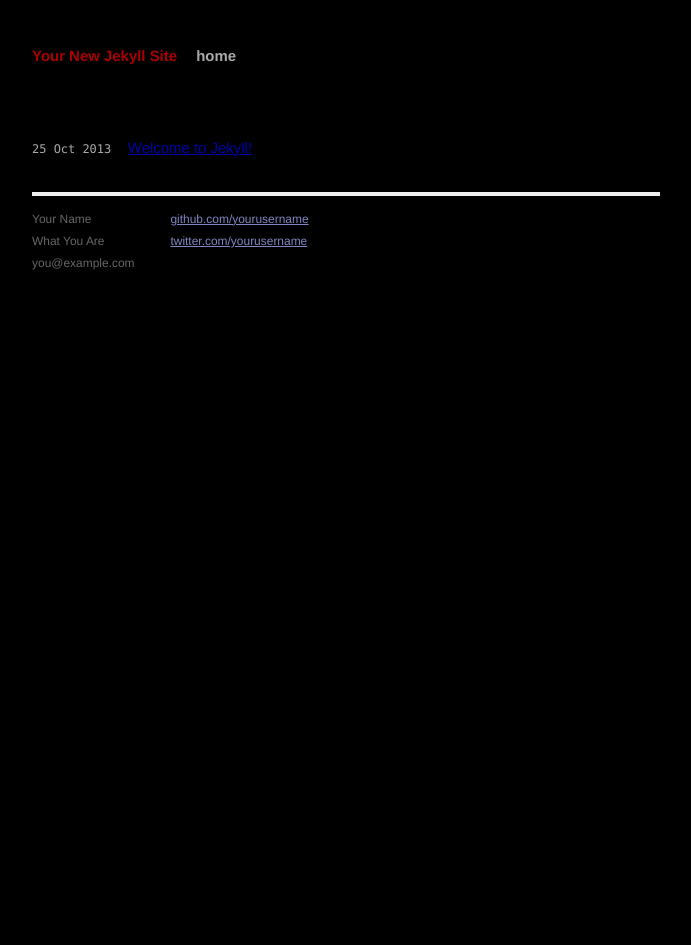
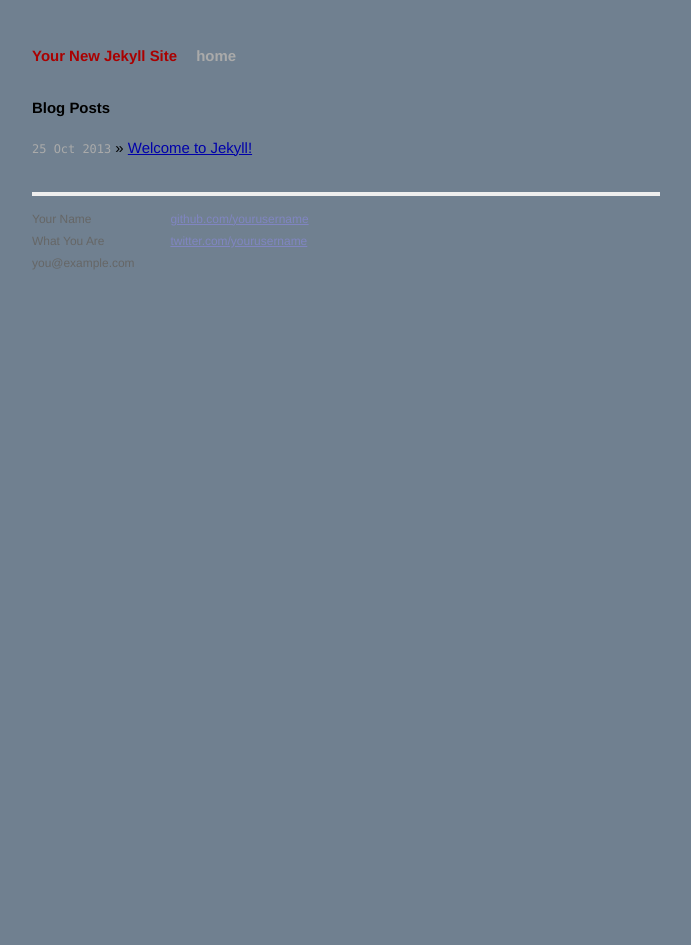
Before and after one commit to nafpigos/spreadthelove, a Jekyll site: the page built from index.html, in a window 1280 px wide. Shown: the whole page, without its empty margins (294-985 px from the left). Built offline with Jekyll 4.4.1, drawn with Linux system fonts in a browser that asks for light colours; Markdown is read by kramdown in place of the engine named in the settings.

Commit message:
Update main.css

```diff
--- a/css/main.css
+++ b/css/main.css
@@ -13,7 +13,7 @@
 html, body { height: 100%; }
 
 body {
-  background-color: black;
+  background-color: #708090;
   font: 13.34px Helvetica, Arial, sans-serif;
   font-size: small;
   text-align: center;
```
